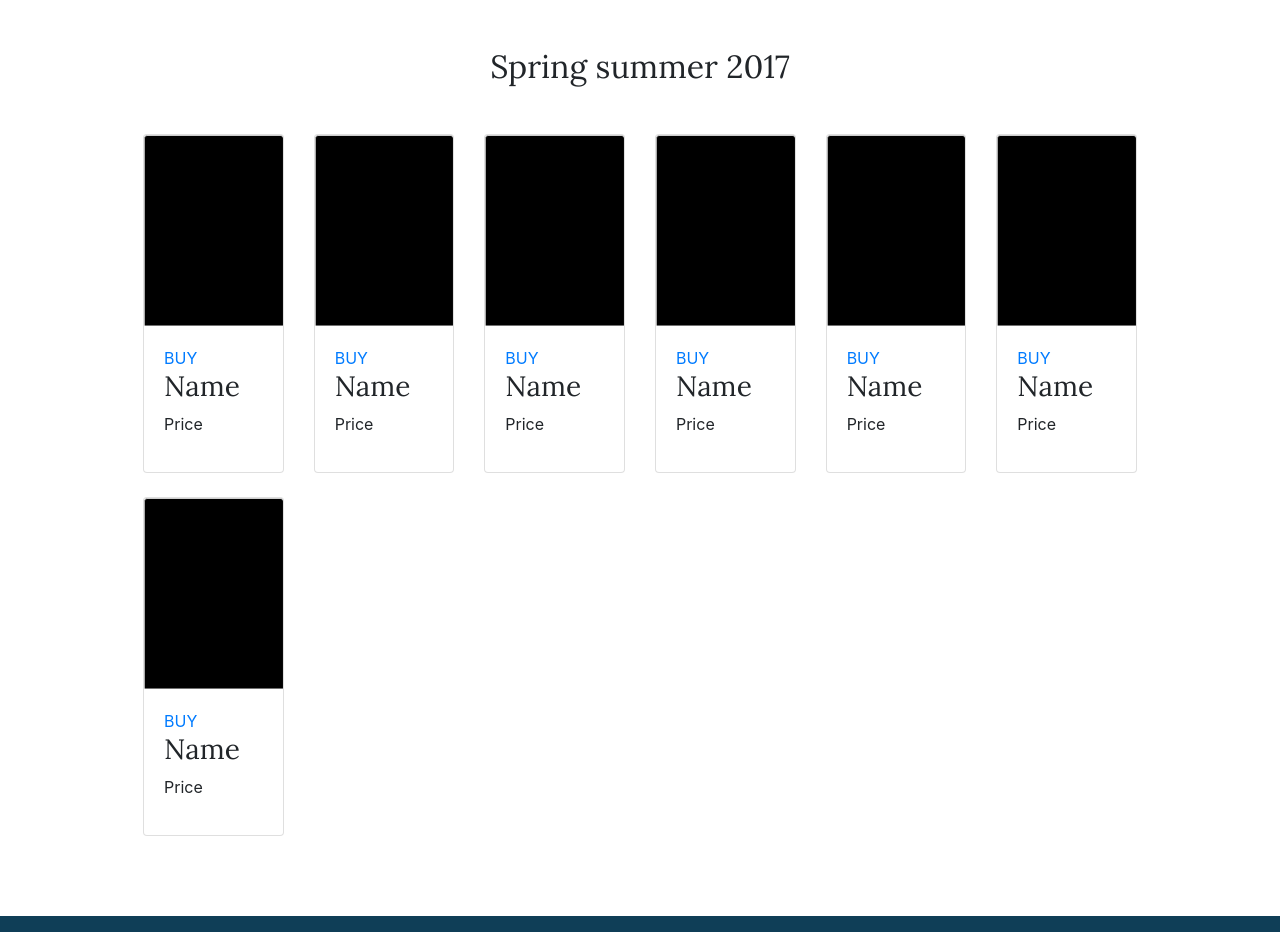
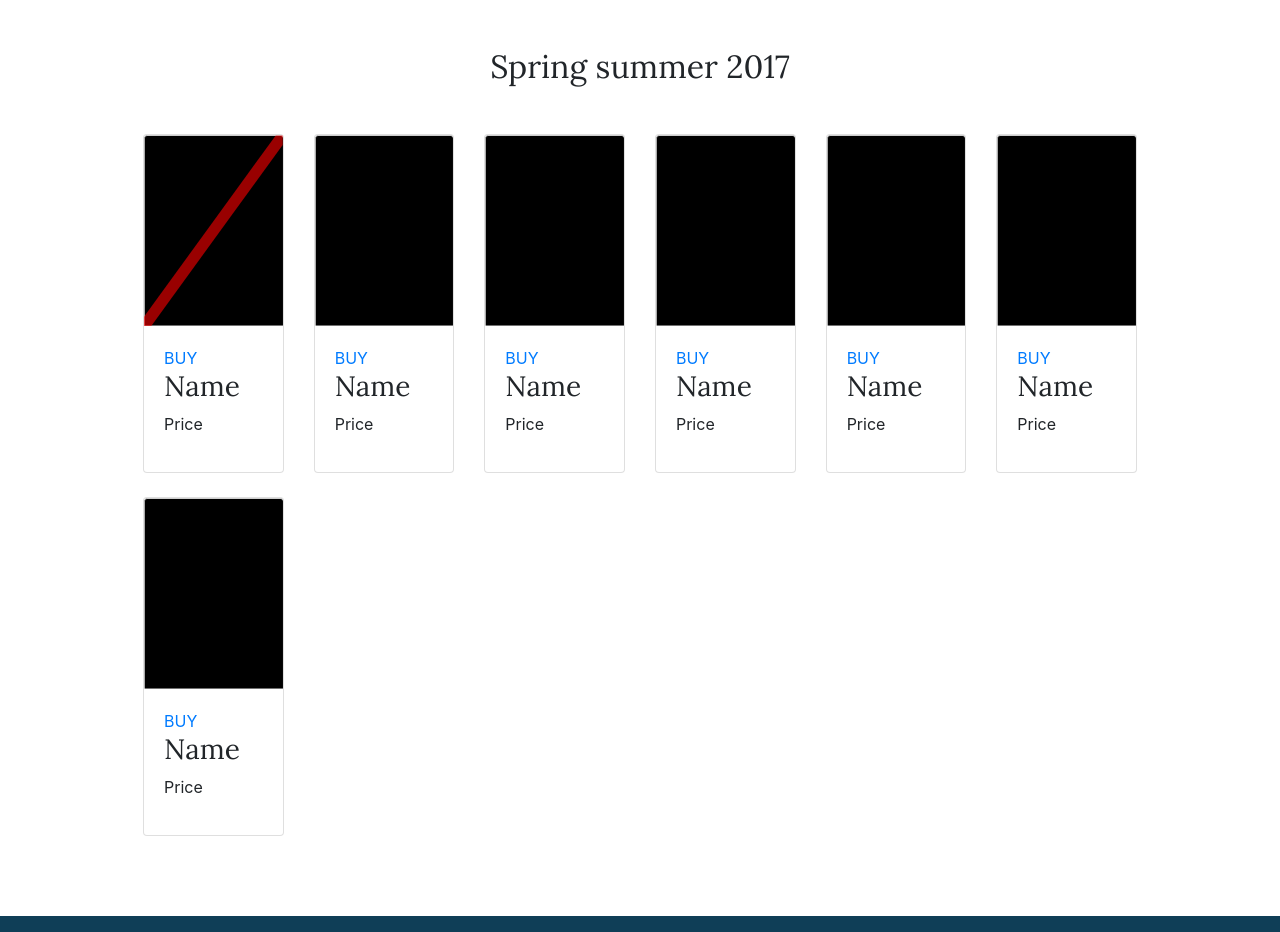
Before and after one commit to prunieres/challenge_scss, a website: page index.html in a window 1280 px wide. Shown: the part 800-1732 px from the top of the page. Drawn offline with nearby package versions, Linux system fonts and the light colour scheme.

Commit message:
add slice bar for sold out image

```diff
--- a/css/scss/style.scss
+++ b/css/scss/style.scss
@@ -38,6 +38,18 @@ footer {
         color: white;
     }
 }
+.cardImg{
+    position: relative;
+    .soldOut{
+        -webkit-clip-path: polygon(100% 0, 100% 5%, 5% 100%, 0 100%, 0 95%, 95% 0);
+        clip-path: polygon(100% 0, 100% 5%, 5% 100%, 0 100%, 0 95%, 95% 0);
+        background-color: rgba(255, 0, 0, 0.6);
+        position: absolute;
+        top: 0; left: 0;
+        width: 100%;
+        height: 100%;
+    }
+}
 main, footer {
     padding: 5rem 10%;
 }
--- a/index.html
+++ b/index.html
@@ -49,7 +49,11 @@
             <div class="row">
                 <div class="col-sm-6 col-md-4 col-xl-2">
                     <div class="card mb-4">
-                        <img class="card-img-top" src="img/img1.png" alt="Card image cap">
+                        <div class="cardImg">
+                            <img class="card-img-top" src="img/img1.png" alt="Card image cap">
+                            <div class="soldOut">
+                            </div>
+                        </div>
                         <div class="card-body">
                             <a href="#" class="card-title">BUY</a>
                             <h3>Name</h3>
```
Also changed, not shown: css/style.css, 1 other file.
